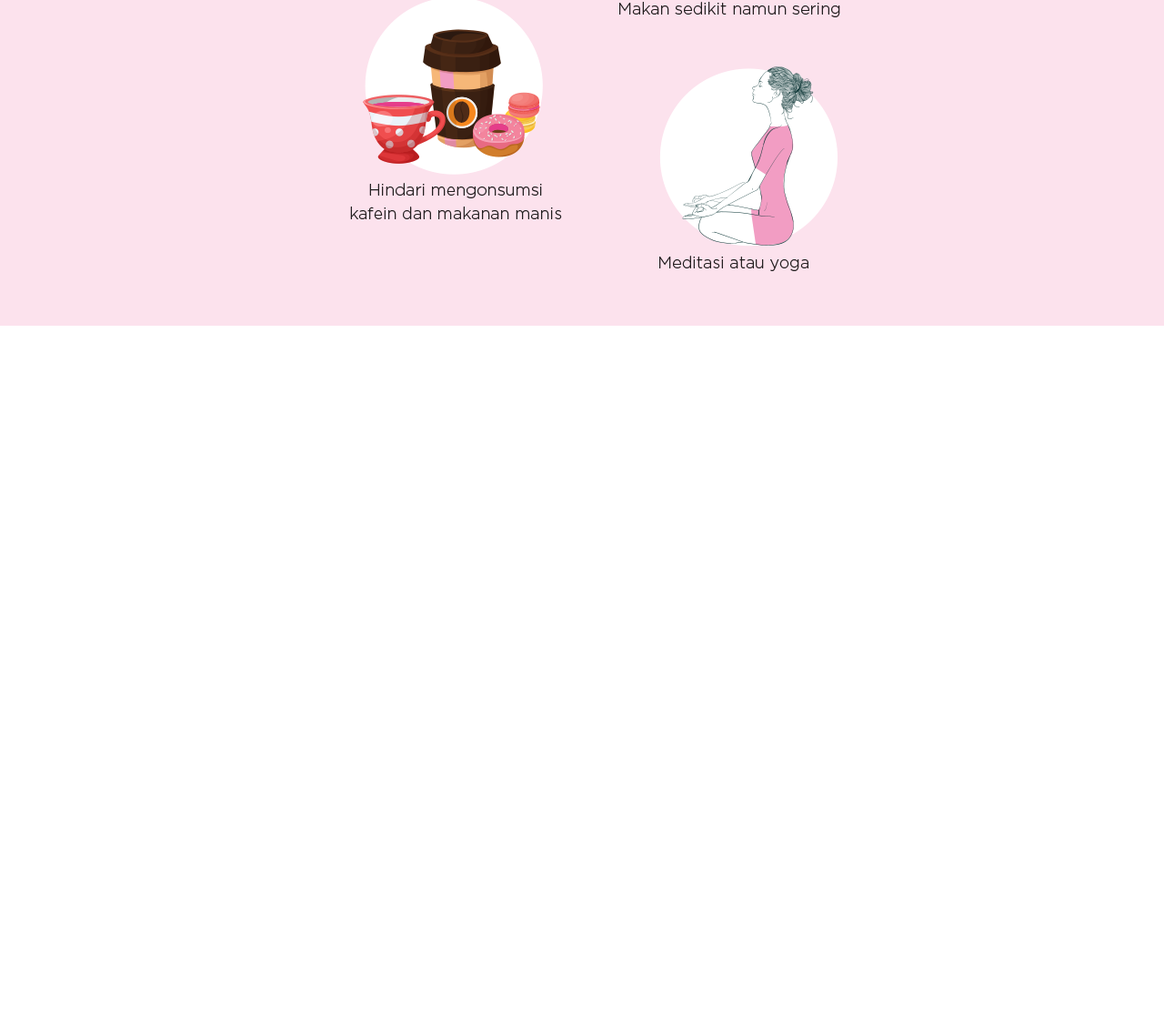
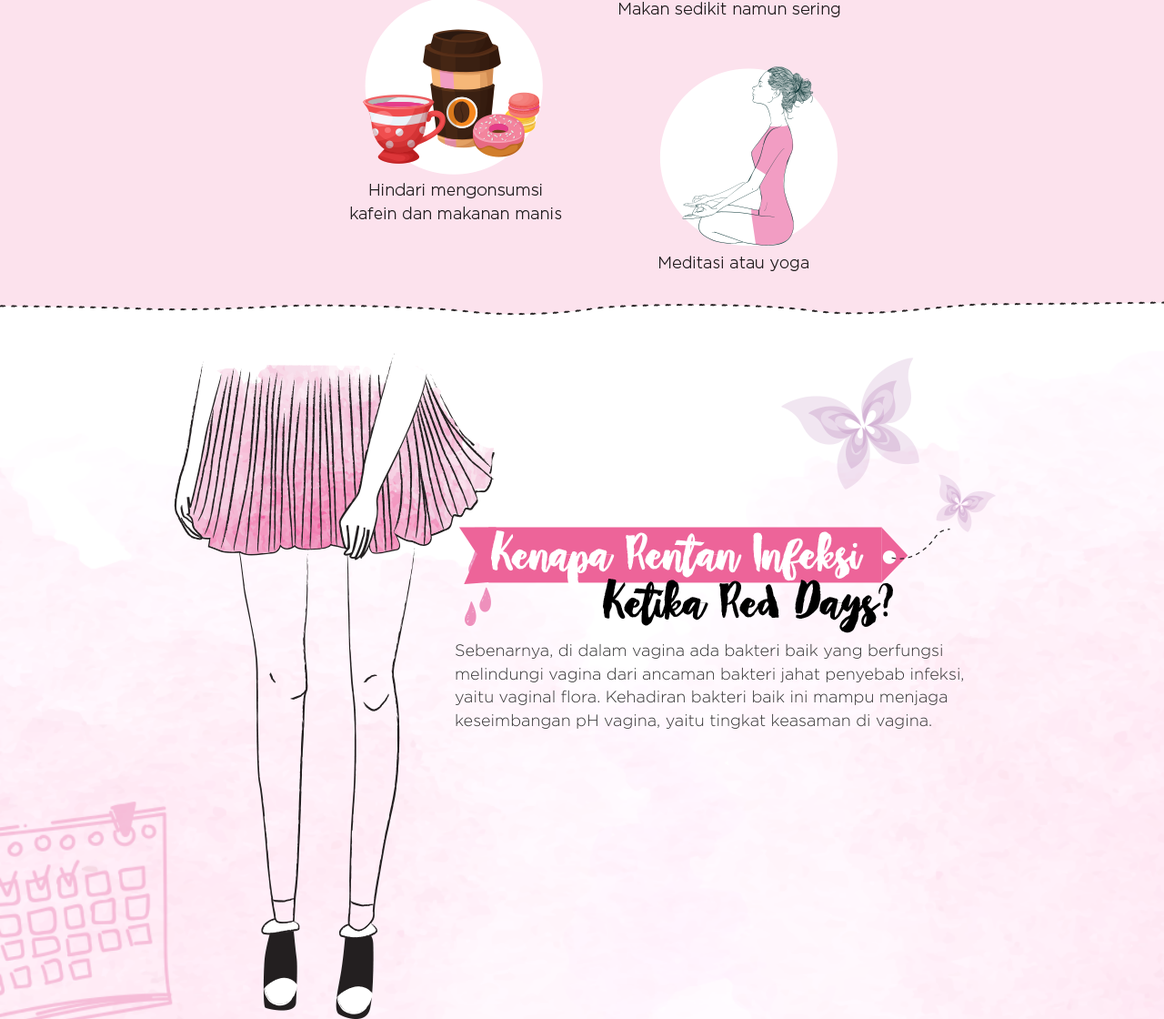
Before and after one commit to fauzanaachmd/betadine, a website: page index.html in a window 1280 px wide. Shown: the part 4114-5234 px from the top of the page at 91% size. Before the commit the page ends 4472 px from the top, so only its background shows below. Drawn offline with Linux system fonts and the light colour scheme.

Commit message:
section 6 added

```diff
--- a/assets/sass/style.scss
+++ b/assets/sass/style.scss
@@ -101,6 +101,7 @@ p {
 }
 /* END OF SECTION 3 STYLE */
 
+/* SECTION 4 STYLE */
 .section4 {
   padding: 30px 0;
 
@@ -139,8 +140,43 @@ p {
     }
   }
 }
+/* END OF SECTION 4 STYLE */
 
+/* SECTION 5 STYLE */
 .section5 {
   padding: 30px 0;
   background: #fce2ed;
 }
+/* END OF SECTION 5 STYLE */
+
+/* SECTION 6 STYLE */
+.section6 {
+  padding: 30px 0;
+  width: 100%;
+  height: 115vh;
+  background: url("../img/section6-bg.png") no-repeat;
+  background-size: cover;
+  position: relative;
+
+  &:before {
+    content: '';
+    background: url("../img/section6-top-line.png") repeat-x center;
+    width: 100%;
+    height: 57px;
+    position: absolute;
+    top: -28px;
+  }
+  &:after {
+    content: '';
+    background: url("../img/section6-bottom-line.png") repeat-x center;
+    width: 100%;
+    height: 105px;
+    position: absolute;
+    bottom: -20px;
+  }
+  .rok-wanita {
+    position: relative;
+    z-index: 10;
+  }
+}
+/* END OF SECTION 6 STYLE */
--- a/index.html
+++ b/index.html
@@ -88,8 +88,19 @@
             </div>
         </div>
     </section>
+    <section class="section6">
+        <div class="container">
+            <div class="col-sm-4">
+                <img class="rok-wanita" src="assets/img/section6-rok-wanita.png" alt="rok wanita">
+            </div>
+            <div class="col-sm-8">
+                <img src="assets/img/section6-title-ribbon.png" alt="Kenapa rentang infeksi ketika red days">
+                <p>Sebenarnya, di dalam vagina ada bakteri baik yang berfungsi melindungi vagina dari ancaman bakteri jahat penyebab infeksi, yaitu vaginal flora. Kehadiran bakteri baik ini mampu menjaga keseimbangan pH vagina, yaitu tingkat keasaman di vagina.</p>
+            </div>
+        </div>
+    </section>
 
-    <script type="text/javascript" src="bower_components/jquery/dist/jquery.min.js"></script>
+    <script type="text/javascript" src="bower_components/jQuery/dist/jquery.min.js"></script>
     <script type="text/javascript" src="bower_components/bootstrap/dist/js/bootstrap.min.js"></script>
 </body>
 </html>
```
Also changed, not shown: assets/css/style.css, assets/img/section6-bg.png (added), assets/img/section6-bottom-line.png (added), assets/img/section6-rok-wanita.png (added), assets/img/section6-title-ribbon.png (added), assets/img/section6-top-line.png (added), 1 other file.
